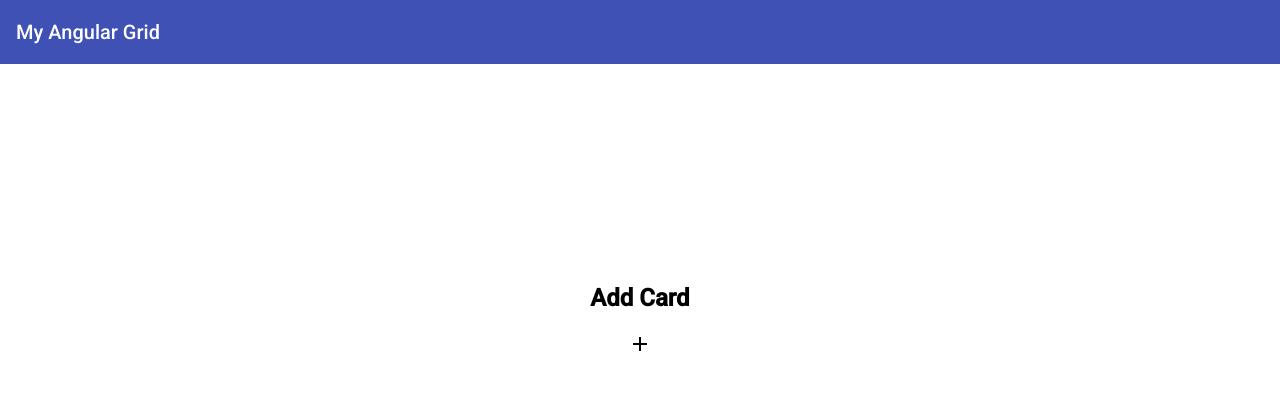
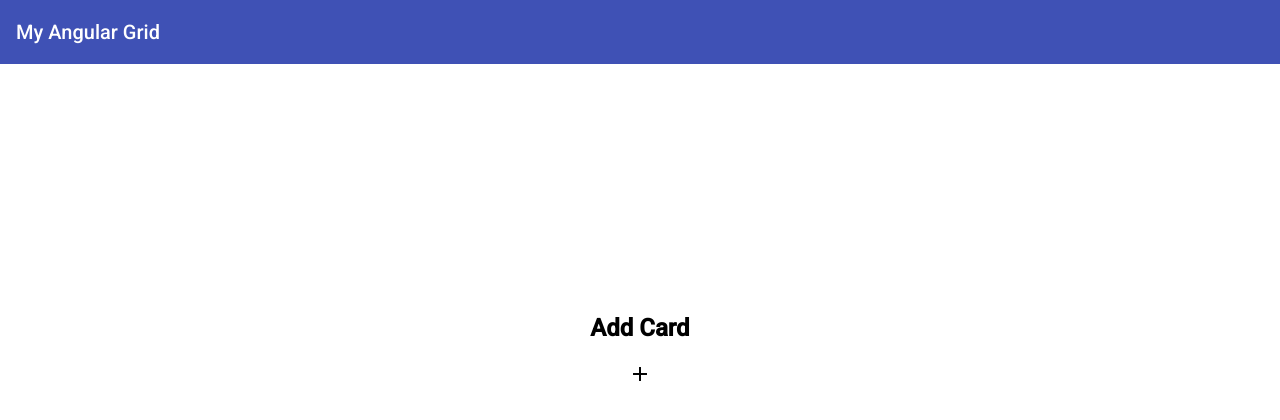
Before and after one commit to LucyVeron/gridster-tutorial, an Angular app: page / in a window 1280 px wide. Shown: the top 420 px of the page. Built offline with nearby package versions, Linux system fonts and the light colour scheme.

Commit message:
Step B: Add basic dialog

```diff
--- /dev/null
+++ b/src/app/add-card-dialog/add-card-dialog.component.html
@@ -0,0 +1 @@
+<p>add-card-dialog works!</p>
--- /dev/null
+++ b/src/app/add-card-dialog/add-card-dialog.component.ts
@@ -0,0 +1,15 @@
+import { Component, OnInit } from '@angular/core';
+
+@Component({
+  selector: 'app-add-card-dialog',
+  templateUrl: './add-card-dialog.component.html',
+  styleUrls: ['./add-card-dialog.component.scss']
+})
+export class AddCardDialogComponent implements OnInit {
+
+  constructor() { }
+
+  ngOnInit(): void {
+  }
+
+}
--- a/src/app/app.component.html
+++ b/src/app/app.component.html
@@ -5,7 +5,7 @@
 </mat-toolbar>
 
 <div matRipple class="add-card">
-  <div class="add-card-contents">
+  <div class="add-card-contents" (click)="addCard()">
     <h2>Add Card</h2>
     <mat-icon>add</mat-icon>
   </div>
--- a/src/app/app.component.scss
+++ b/src/app/app.component.scss
@@ -1,6 +1,6 @@
 .add-card {
   display: flex;
-  padding-top: 200px;
+  padding-top: 150px;
   align-items: center;
   flex-direction: column;
   width: 100vw;
@@ -9,6 +9,7 @@
     display: flex;
     flex-direction: column;
     align-items: center;
+    padding: 5rem;
     cursor: pointer;
   }
 }
--- a/src/app/app.component.ts
+++ b/src/app/app.component.ts
@@ -1,4 +1,6 @@
 import { Component } from '@angular/core';
+import { MatDialog } from '@angular/material/dialog';
+import { AddCardDialogComponent } from './add-card-dialog/add-card-dialog.component';
 
 @Component({
   selector: 'app-root',
@@ -6,5 +8,13 @@ import { Component } from '@angular/core';
   styleUrls: ['./app.component.scss']
 })
 export class AppComponent {
-  title = 'gridster-tutorial';
+
+  constructor(public dialog: MatDialog) { }
+
+  public addCard(): void {
+    const dialogRef = this.dialog.open(AddCardDialogComponent);
+    dialogRef.afterClosed().subscribe(result => {
+      console.log('The dialog was closed');
+    });
+  }
 }
--- a/src/app/app.module.ts
+++ b/src/app/app.module.ts
@@ -1,15 +1,18 @@
 import { NgModule } from '@angular/core';
 import { MatCardModule } from '@angular/material/card';
 import { MatRippleModule } from '@angular/material/core';
+import { MatDialogModule } from '@angular/material/dialog';
 import { MatIconModule } from '@angular/material/icon';
 import { MatToolbarModule } from '@angular/material/toolbar';
 import { BrowserModule } from '@angular/platform-browser';
 import { BrowserAnimationsModule } from '@angular/platform-browser/animations';
+import { AddCardDialogComponent } from './add-card-dialog/add-card-dialog.component';
 import { AppComponent } from './app.component';
 
 @NgModule({
   declarations: [
-    AppComponent
+    AppComponent,
+    AddCardDialogComponent
   ],
   imports: [
     BrowserModule,
@@ -17,9 +20,12 @@ import { AppComponent } from './app.component';
     MatToolbarModule,
     MatCardModule,
     MatIconModule,
-    MatRippleModule
+    MatRippleModule,
+    MatDialogModule
   ],
-  providers: [],
+  entryComponents: [
+    AddCardDialogComponent
+  ],
   bootstrap: [AppComponent]
 })
 export class AppModule { }
```
Also changed, not shown: src/app/add-card-dialog/add-card-dialog.component.scss (added), 1 other file (tests, documents, lock files or other folders).
